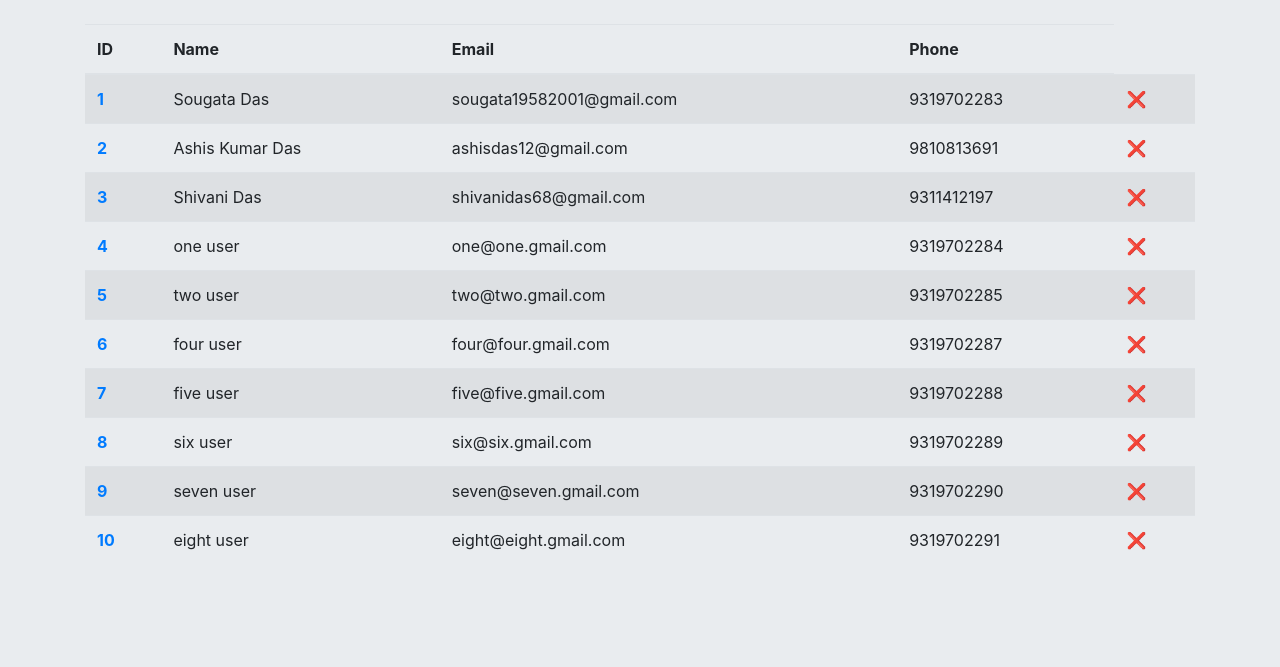
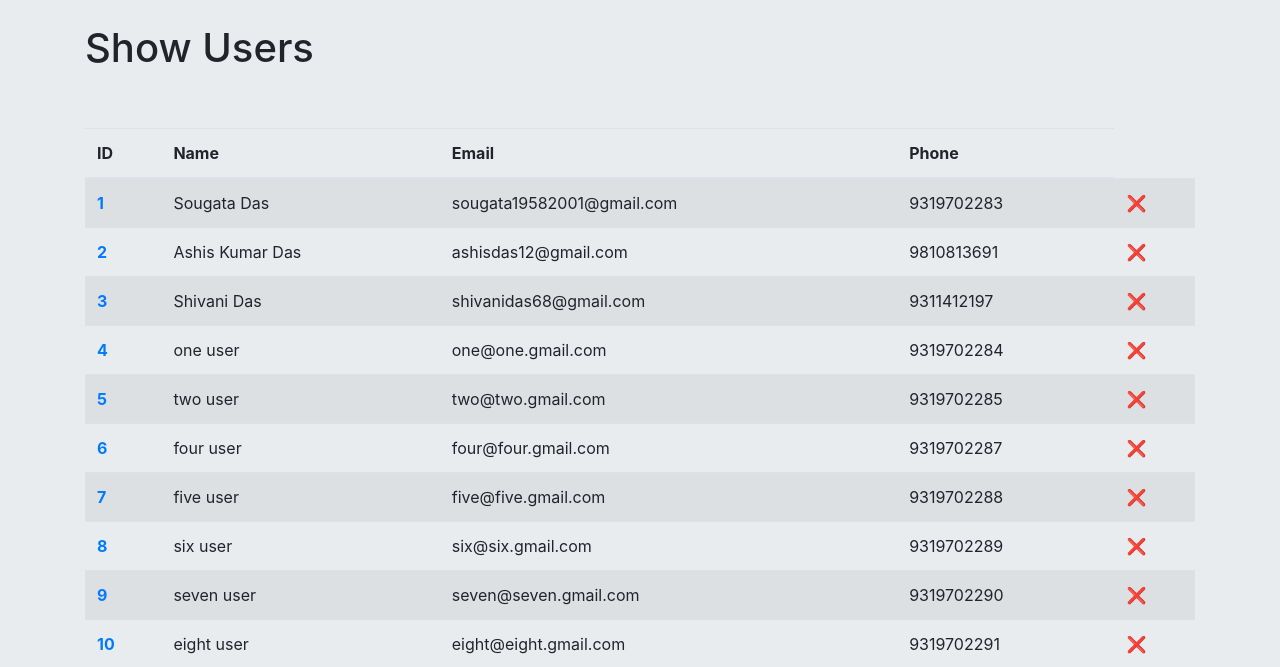
Before and after one commit to Sougata2/BlogPostApp, a Flask app: page /show_users in a window 1280 px wide. Shown: the part 56-723 px from the top of the page. Run offline with Flask 2, Linux system fonts and the light colour scheme; data comes from the database, SQL or seed files in the repository; some libraries are stand-ins or nearby versions.

Commit message:
added heading

```diff
--- a/templates/show_users.html
+++ b/templates/show_users.html
@@ -1,5 +1,8 @@
 {% extends "base.html" %}
 {% block content %}
+<h1>Show Users</h1>
+<br>
+<br>
 <table class="user-list table table-striped">
   <thead>
     <tr>
```
